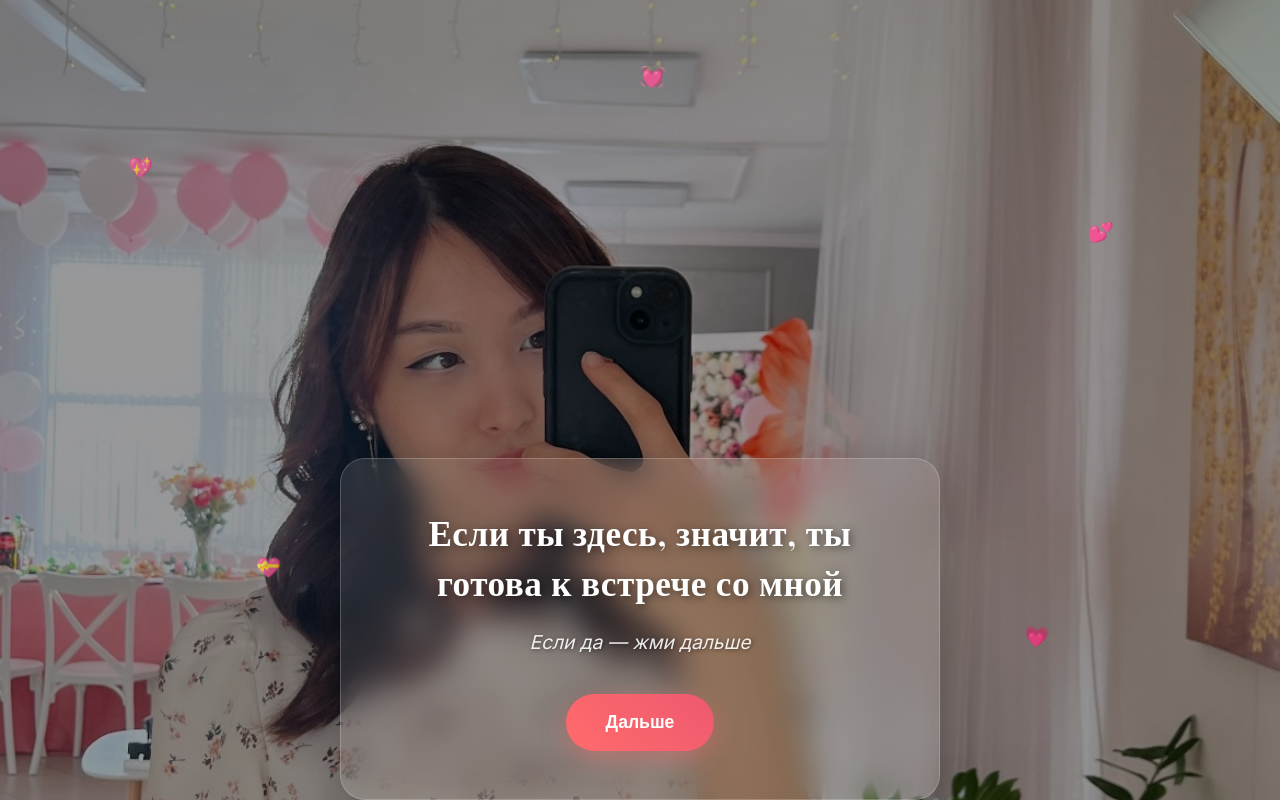
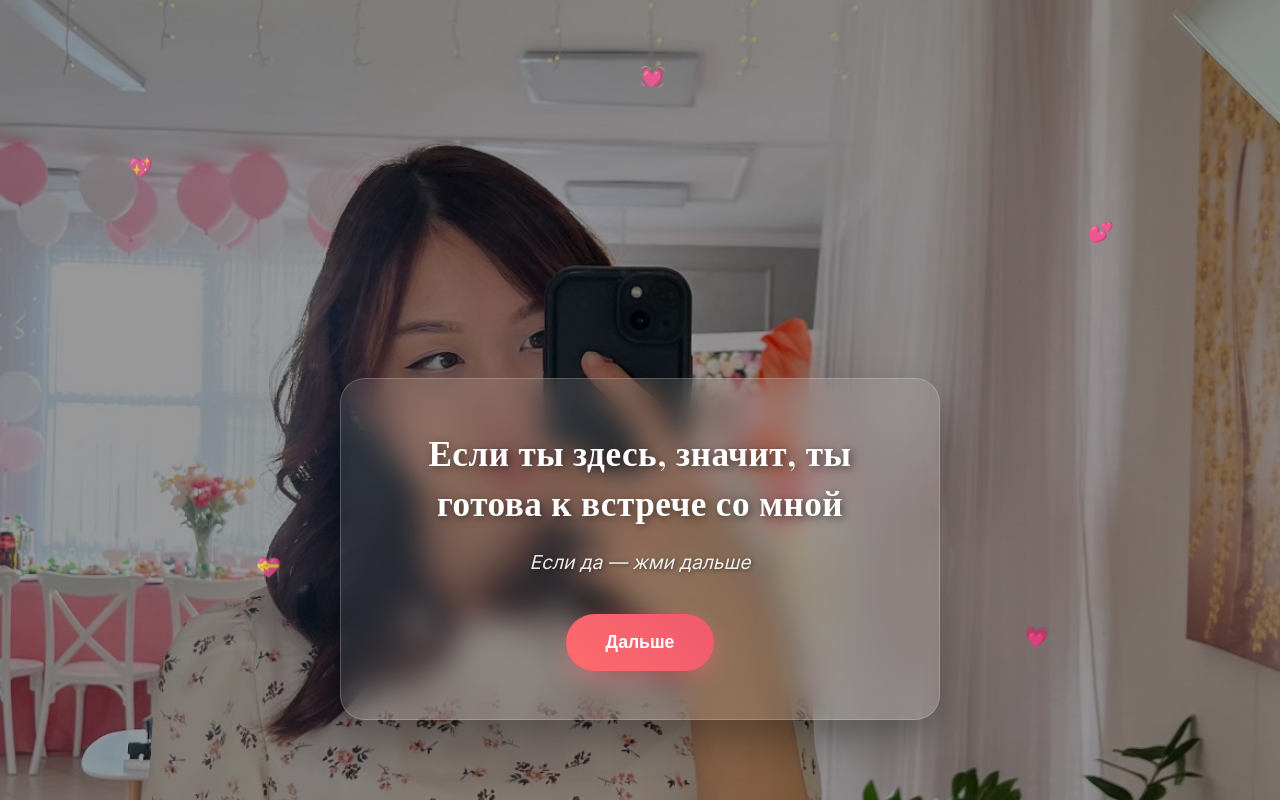
Before and after one commit to citatydusi-sys/-, a plain HTML site: page index.html in a window 1280 px wide. Drawn offline with nearby package versions, Linux system fonts and the light colour scheme.

Commit message:
Update index.html2

```diff
--- a/index.html
+++ b/index.html
@@ -793,7 +793,7 @@
     <!-- Первая страница -->
     <div class="page page-1 active">
         <div class="container">
-            <div class="welcome-card">
+            <div class="welcome-card" style="margin-bottom: 80px;">
                 <h1 class="title">Если ты здесь, значит, ты готова к встрече со мной</h1>
                 <p class="subtitle">Если да — жми дальше</p>
                 <button class="btn" onclick="nextPage()">Дальше</button>
```
